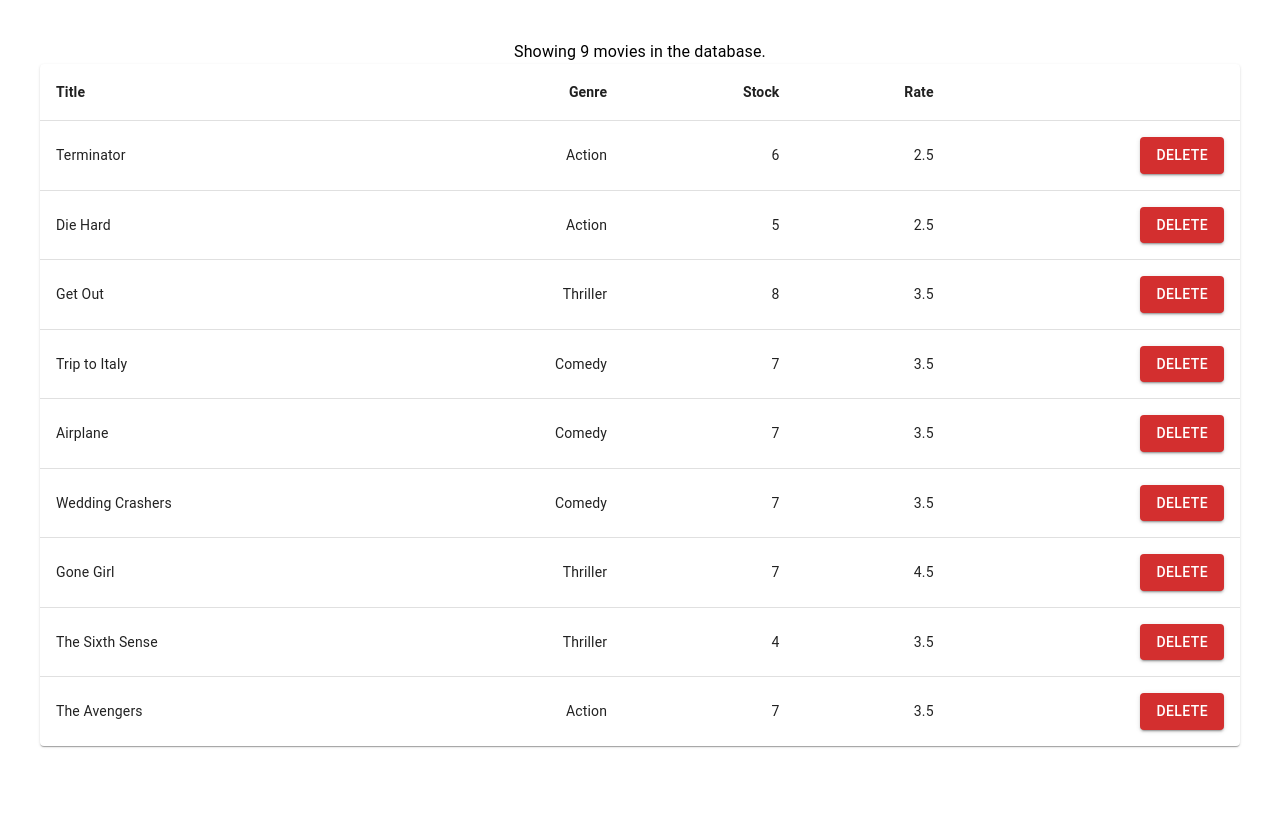
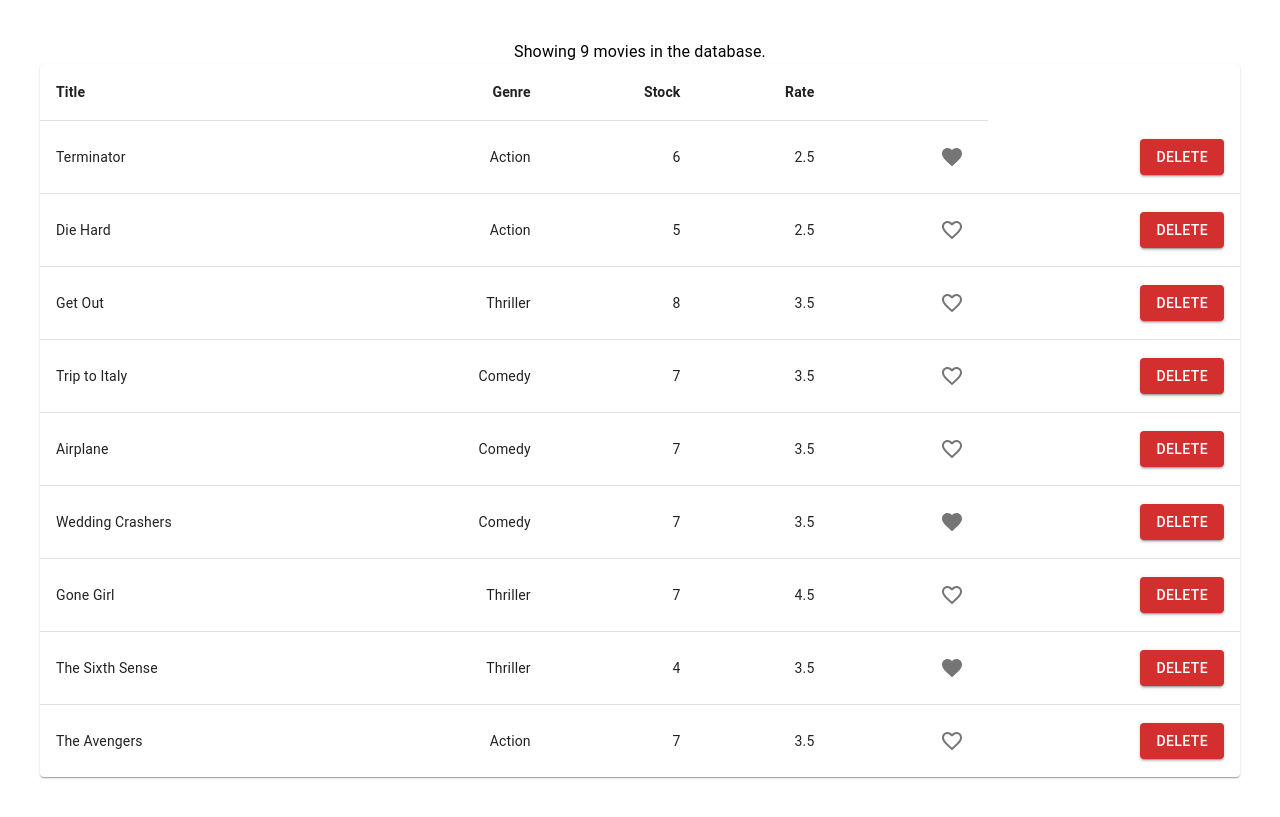
Before and after one commit to BCFCODE/MRT, a React (Vite) app: page / in a window 1280 px wide. Built offline with nearby package versions, Linux system fonts and the light colour scheme.

Commit message:
4.22- Solution- Like Component

```diff
--- a/src/components/Movies.tsx
+++ b/src/components/Movies.tsx
@@ -9,16 +9,7 @@
 import Paper from "@mui/material/Paper";
 import { Button, Typography } from "@mui/material";
 import { Movie } from "../types/Movies";
-
-function createData(
-  name: string,
-  calories: number,
-  fat: number,
-  carbs: number,
-  protein: number
-) {
-  return { name, calories, fat, carbs, protein };
-}
+import { Like } from "./common/Like";
 
 export interface IMoviesProps {}
 export interface IMoviesState {
@@ -33,6 +24,18 @@
   handleDelete = (id: string) => {
     this.setState(({ movies }) => ({
       movies: movies.filter((movie) => movie._id !== id),
+    }));
+  };
+
+  handleToggleLike = (currentMovie: Movie) => {
+    const isCurrentMovieLiked = Boolean(currentMovie.liked);
+    console.log(currentMovie._id);
+    this.setState(({ movies }) => ({
+      movies: movies.map((movie) =>
+        movie._id === currentMovie._id
+          ? { ...movie, liked: !isCurrentMovieLiked }
+          : movie
+      ),
     }));
   };
 
@@ -78,6 +81,12 @@
                     <TableCell align="right">{movie.numberInStock}</TableCell>
                     <TableCell align="right">{movie.dailyRentalRate}</TableCell>
                     <TableCell align="right">
+                      <Like
+                        toggleLike={() => this.handleToggleLike(movie)}
+                        isLiked={movie.liked ?? false}
+                      />
+                    </TableCell>
+                    <TableCell align="right">
                       <Button
                         onClick={() => this.handleDelete(movie._id)}
                         color="error"
--- /dev/null
+++ b/src/components/common/Like.tsx
@@ -0,0 +1,26 @@
+import { Component } from "react";
+import FavoriteIcon from "@mui/icons-material/Favorite";
+import FavoriteBorderIcon from "@mui/icons-material/FavoriteBorder";
+import { IconButton } from "@mui/material";
+
+export interface ILikeProps {
+  isLiked: boolean;
+  toggleLike: () => void;
+}
+export interface ILikeState {}
+
+class Like extends Component<ILikeProps, ILikeState> {
+  state = {};
+
+  render() {
+    const { isLiked, toggleLike } = this.props;
+
+    return (
+      <IconButton onClick={() => toggleLike()}>
+        {isLiked ? <FavoriteIcon /> : <FavoriteBorderIcon />}
+      </IconButton>
+    );
+  }
+}
+
+export { Like };
```
